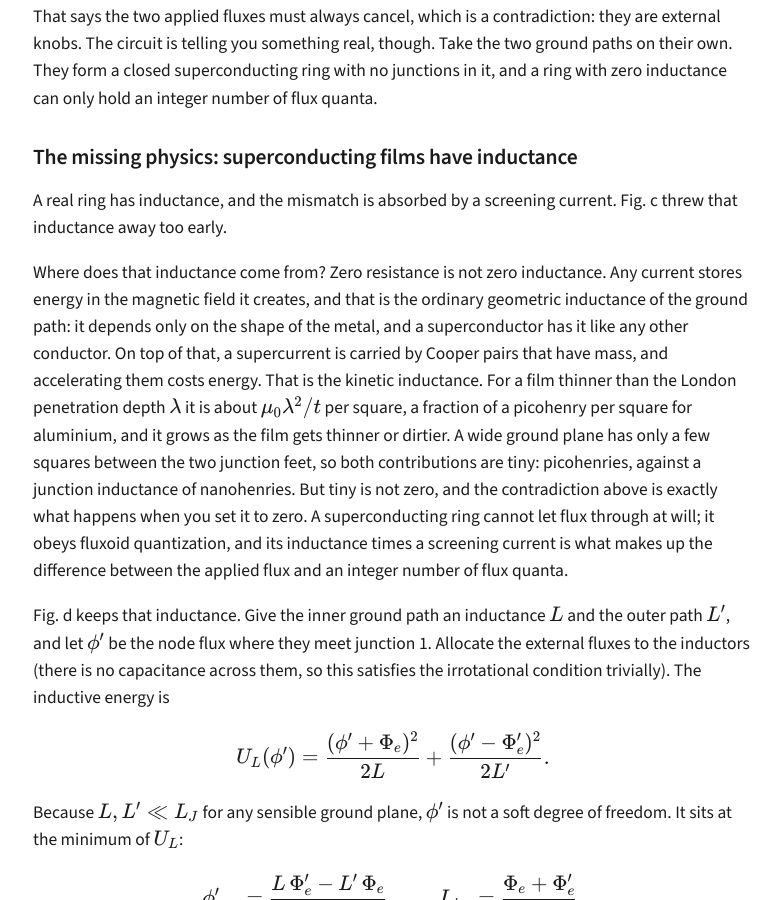
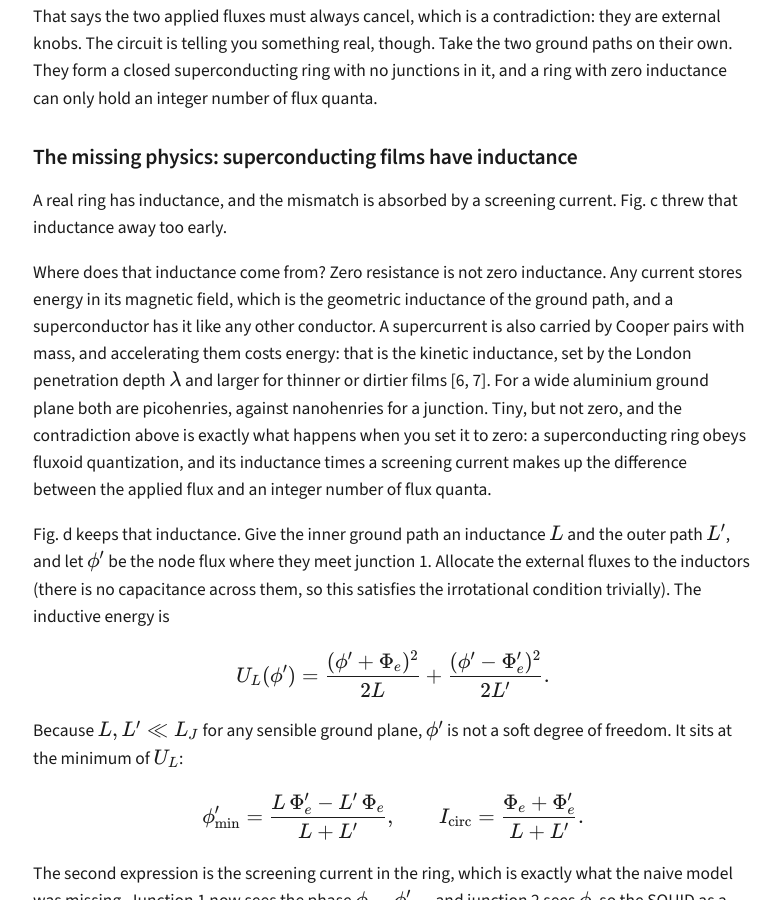
Before and after one commit to gihwan-scqubits/gihwan-scqubits.github.io, a Jekyll site: the page built from _posts/2026-09-07-squid-outer-ground-loop.md, in a window 1280 px wide and 900 px high, scrolled down 2183 px. Shown: the whole window, without its empty margins (247-1028 px from the left). Built offline with Jekyll 4.4.1, drawn with Linux system fonts in a browser that asks for light colours; some of the changed text lies outside the part shown.

Commit message:
Tighten the film-inductance paragraph and add references
Co-Authored-By: Claude Fable 5.1 <noreply@anthropic.com>
Claude-Session: https://claude.ai/code/session_01D9GyQzp35NGwXa4HyFQyv5

```diff
--- a/_posts/2026-09-07-squid-outer-ground-loop.md
+++ b/_posts/2026-09-07-squid-outer-ground-loop.md
@@ -57,7 +57,7 @@ That says the two applied fluxes must always cancel, which is a contradiction: t
 
 A real ring has inductance, and the mismatch is absorbed by a screening current. Fig. c threw that inductance away too early.
 
-Where does that inductance come from? Zero resistance is not zero inductance. Any current stores energy in the magnetic field it creates, and that is the ordinary geometric inductance of the ground path: it depends only on the shape of the metal, and a superconductor has it like any other conductor. On top of that, a supercurrent is carried by Cooper pairs that have mass, and accelerating them costs energy. That is the kinetic inductance. For a film thinner than the London penetration depth $$\lambda$$ it is about $$\mu_0 \lambda^2 / t$$ per square, a fraction of a picohenry per square for aluminium, and it grows as the film gets thinner or dirtier. A wide ground plane has only a few squares between the two junction feet, so both contributions are tiny: picohenries, against a junction inductance of nanohenries. But tiny is not zero, and the contradiction above is exactly what happens when you set it to zero. A superconducting ring cannot let flux through at will; it obeys fluxoid quantization, and its inductance times a screening current is what makes up the difference between the applied flux and an integer number of flux quanta.
+Where does that inductance come from? Zero resistance is not zero inductance. Any current stores energy in its magnetic field, which is the geometric inductance of the ground path, and a superconductor has it like any other conductor. A supercurrent is also carried by Cooper pairs with mass, and accelerating them costs energy: that is the kinetic inductance, set by the London penetration depth $$\lambda$$ and larger for thinner or dirtier films [6, 7]. For a wide aluminium ground plane both are picohenries, against nanohenries for a junction. Tiny, but not zero, and the contradiction above is exactly what happens when you set it to zero: a superconducting ring obeys fluxoid quantization, and its inductance times a screening current makes up the difference between the applied flux and an integer number of flux quanta.
 
 Fig. d keeps that inductance. Give the inner ground path an inductance $$L$$ and the outer path $$L'$$, and let $$\phi'$$ be the node flux where they meet junction 1. Allocate the external fluxes to the inductors (there is no capacitance across them, so this satisfies the irrotational condition trivially). The inductive energy is
 
@@ -102,3 +102,5 @@ The two-loop analysis above is a stripped-down version of Appendix B, "Flux anal
 3. R.-P. Riwar and D. P. DiVincenzo, *Circuit quantization with time-dependent magnetic fields for realistic geometries*, [npj Quantum Inf. **8**, 36 (2022)](https://doi.org/10.1038/s41534-022-00539-x).
 4. Y. Ye et al., *Near-ultrastrong nonlinear light-matter coupling in superconducting circuits*, [Nat. Commun. (2025)](https://doi.org/10.1038/s41467-025-59152-z), Appendix B.
 5. J. Braumüller et al., *Concentric transmon qubit featuring fast tunability and an anharmonicity*, [Appl. Phys. Lett. **108**, 032601 (2016)](https://doi.org/10.1063/1.4940230).
+6. M. Tinkham, *Introduction to Superconductivity*, 2nd ed. (McGraw-Hill, 1996), Chap. 3.
+7. R. Meservey and P. M. Tedrow, *Measurements of the kinetic inductance of superconducting linear structures*, [J. Appl. Phys. **40**, 2028 (1969)](https://doi.org/10.1063/1.1657905).
```
